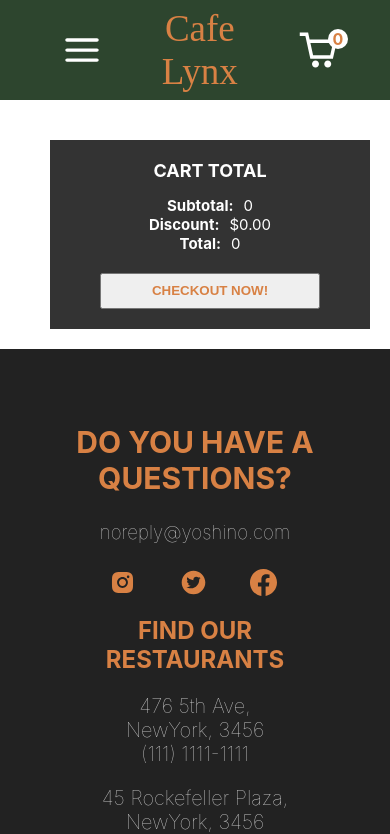
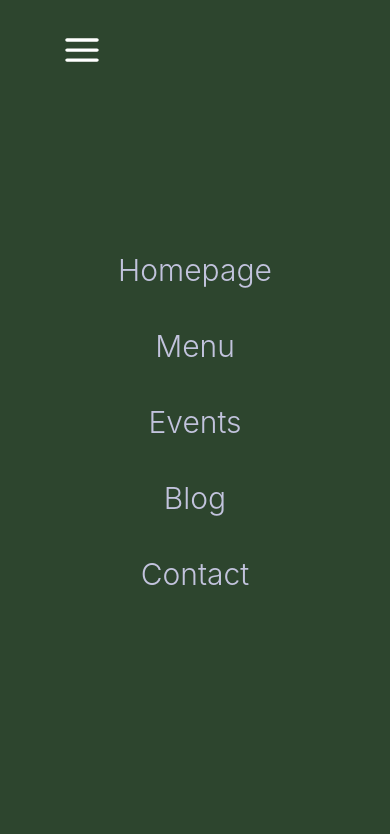
Before and after one commit to yoshino9397/Cafe-order-App, a Next.js app: page /cart in a window 390 px wide. Shown: the top 834 px of the page. Built offline with nearby package versions, Linux system fonts and the light colour scheme; a web font is replaced by a local one.

Commit message:
modified mobile menu

```diff
--- a/components/Navbar.jsx
+++ b/components/Navbar.jsx
@@ -3,9 +3,14 @@ import styles from "../styles/Navbar.module.css";
 import { useSelector } from "react-redux";
 import Link from "next/link";
 import { CgShoppingCart, CgMenu } from "react-icons/cg";
+import { useState } from "react";
 
 const Navbar = () => {
   const quantity = useSelector((state) => state.cart.quantity);
+  const [isActive, setActive] = useState(false);
+  const handleToggle = () => {
+    setActive(!isActive);
+  };
 
   return (
     <>
@@ -15,12 +20,37 @@ const Navbar = () => {
             <Image src="/img/logo.jpg" alt="" width="150px" height="130px" />
           </div>
           <div className={styles.menuIcon}>
-            <CgMenu color="white" fontSize="40px" />
+            <CgMenu color="white" fontSize="40px" onClick={handleToggle} />
           </div>
           <div className={styles.texts}>
-            <div className={styles.text}>Cafe Lynx</div>
+            <div className={styles.text}>
+              <Link href="/" passHref>
+                Cafe Lynx
+              </Link>
+            </div>
             <div className={styles.text}>In New York</div>
           </div>
+        </div>
+        <div className={!isActive ? styles.menu : styles.none}>
+          <ul className={styles.list}>
+            <Link href="/" passHref>
+              <li className={styles.listItem} onClick={handleToggle}>
+                Homepage
+              </li>
+            </Link>
+            <Link href="/menu" passHref>
+              <li className={styles.listItem} onClick={handleToggle}>
+                Menu
+              </li>
+            </Link>
+            <li className={styles.listItem}>Events</li>
+            <li className={styles.listItem}>Blog</li>
+            <li className={styles.listItem} onClick={handleToggle}>
+              <Link href="/contact" passHref>
+                Contact
+              </Link>
+            </li>
+          </ul>
         </div>
         <div className={styles.item}>
           <ul className={styles.list}>
@@ -32,9 +62,11 @@ const Navbar = () => {
             </Link>
             <li className={styles.listItem}>Events</li>
             <li className={styles.listItem}>Blog</li>
-            <Link href="/contact" passHref>
-              <li className={styles.listItem}>Contact</li>
-            </Link>
+            <li className={styles.listItem}>
+              <Link href="/contact" passHref>
+                Contact
+              </Link>
+            </li>
           </ul>
         </div>
         <Link href="/cart" passHref>
--- a/styles/Navbar.module.css
+++ b/styles/Navbar.module.css
@@ -1,6 +1,6 @@
-@import url('https://fonts.googleapis.com/css2?family=Fredericka+the+Great&display=swap');
+@import url("https://fonts.googleapis.com/css2?family=Fredericka+the+Great&display=swap");
 
-.container{
+.container {
   height: 100vh;
   width: 300px;
   padding: 0px 50px;
@@ -11,17 +11,17 @@
   justify-content: space-between;
   position: sticky;
   top: 0;
-  z-index: 999;
+  z-index: 990;
 }
-.logo{
-  margin-top:7vh;
-  box-shadow:7px 5px 5px #d88144;
+.logo {
+  margin-top: 7vh;
+  box-shadow: 7px 5px 5px #d88144;
   width: 150px;
-  height: 130px
+  height: 130px;
 }
 
-.menuIcon{
-  display:none;
+.menuIcon {
+  display: none;
 }
 
 .item {
@@ -29,14 +29,11 @@
   display: flex;
   flex-direction: column;
   align-items: center;
-
 }
 
-.item:nth-child(2) {
-  margin-top: 4vh;
+.item:nth-child(3) {
   flex: 3;
 }
-
 .item:last-child {
   justify-content: flex-start;
 }
@@ -47,7 +44,7 @@
 }
 
 .text:first-child {
-  font-family: 'Fredericka the Great';
+  font-family: "Fredericka the Great";
   font-size: 40px;
   font-weight: lighter;
   color: #d88144;
@@ -56,11 +53,12 @@
 .text:last-child {
   margin-top: 2vh;
   font-size: 18px;
-  font-weight:lighter;
-  color: white
+  font-weight: lighter;
+  color: white;
 }
 
 .list {
+  margin: 7vh 0;
   padding: 0;
   display: flex;
   flex-direction: column;
@@ -70,21 +68,21 @@
 }
 
 .listItem {
-  margin: 10px;
+  margin: 10px 0;
   font-size: 20px;
   font-weight: lighter;
   cursor: pointer;
 }
-.listItem:hover{
+.listItem:hover {
   font-weight: 100;
   color: white;
 }
 
-.cart{
+.cart {
   position: relative;
   cursor: pointer;
 }
-.counter{
+.counter {
   position: absolute;
   top: 0px;
   right: -8px;
@@ -99,44 +97,69 @@
   font-weight: bold;
   color: #d88144;
 }
+.menu {
+  display: none;
+}
 
-@media screen and (max-width:660px) {
-  .container{
+
+@media screen and (max-width: 660px) {
+  .container {
     flex-direction: row;
     align-items: center;
-    justify-content:center;
+    justify-content: center;
     height: 100px;
     width: 100vw;
   }
-    .logo{
+  .logo {
     display: none;
   }
-  .menuIcon{
-    display:flex;
-    margin:0 8vw 0 3vw;
+  .menuIcon {
+    display: flex;
+    margin: 0 8vw 0 3vw;
     cursor: pointer;
+    z-index: 999;
   }
-    .item{
+  .item {
     flex-direction: row;
   }
   .texts {
-      margin:0 auto;
+    margin: 0 auto;
   }
   .text:first-child {
     font-size: 37px;
     font-weight: lighter;
   }
   .text:last-child {
-      display: none
-    }
-  .item:nth-child(2) {
     display: none;
   }
-
   .item:nth-child(1) {
     flex: 3;
   }
-  .cart{
+  .item:nth-child(3) {
+    display: none;
+  }
+  .none {
+    display: none;
+  }
+  .menu {
+    width: 100vw;
+    height: 100vh;
+    display: flex;
+    position: absolute;
+    top: 0;
+    right: 0;
+    background-color: #2d452e;
+    z-index: 995;
+    align-items: center;
+    justify-content: center;
+  }
+  .listItem {
+    margin: 20px 0;
+    font-size: 30px;
+    font-weight: 300;
+    cursor: pointer;
+  }
+  .cart {
     position: relative;
     display: flex;
     margin-left: 8vw;
```
Lines whose indentation alone changed are shown as unchanged.
